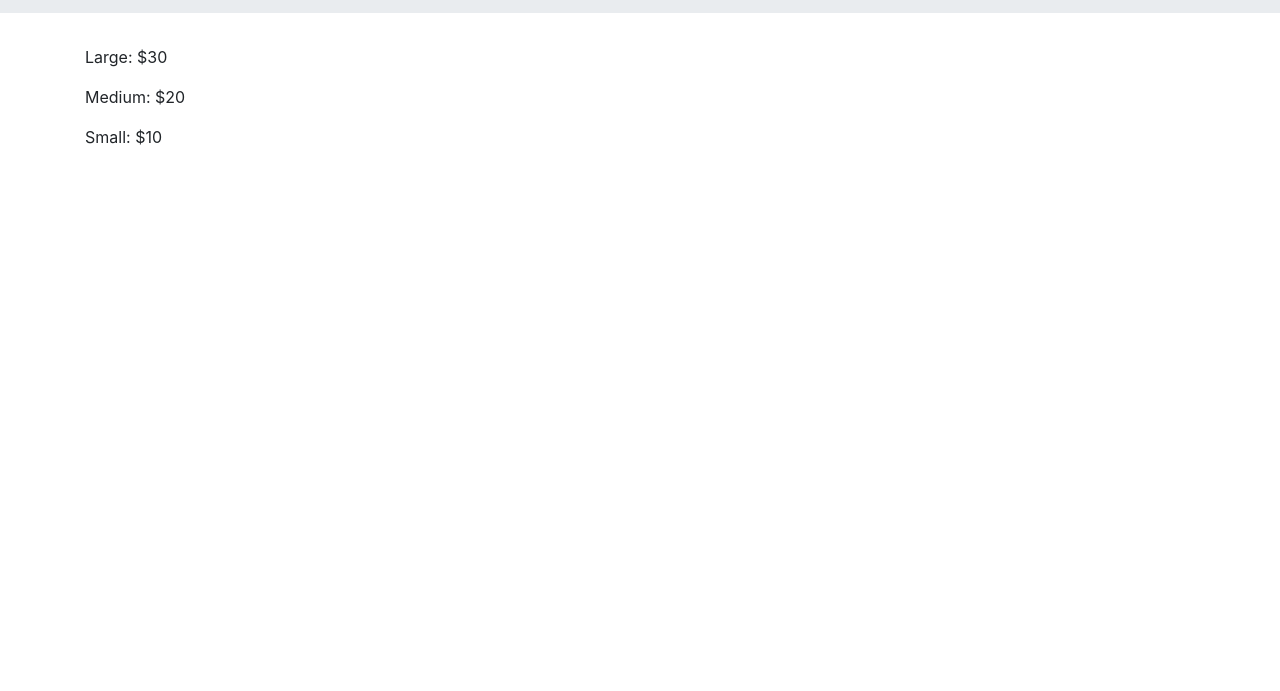
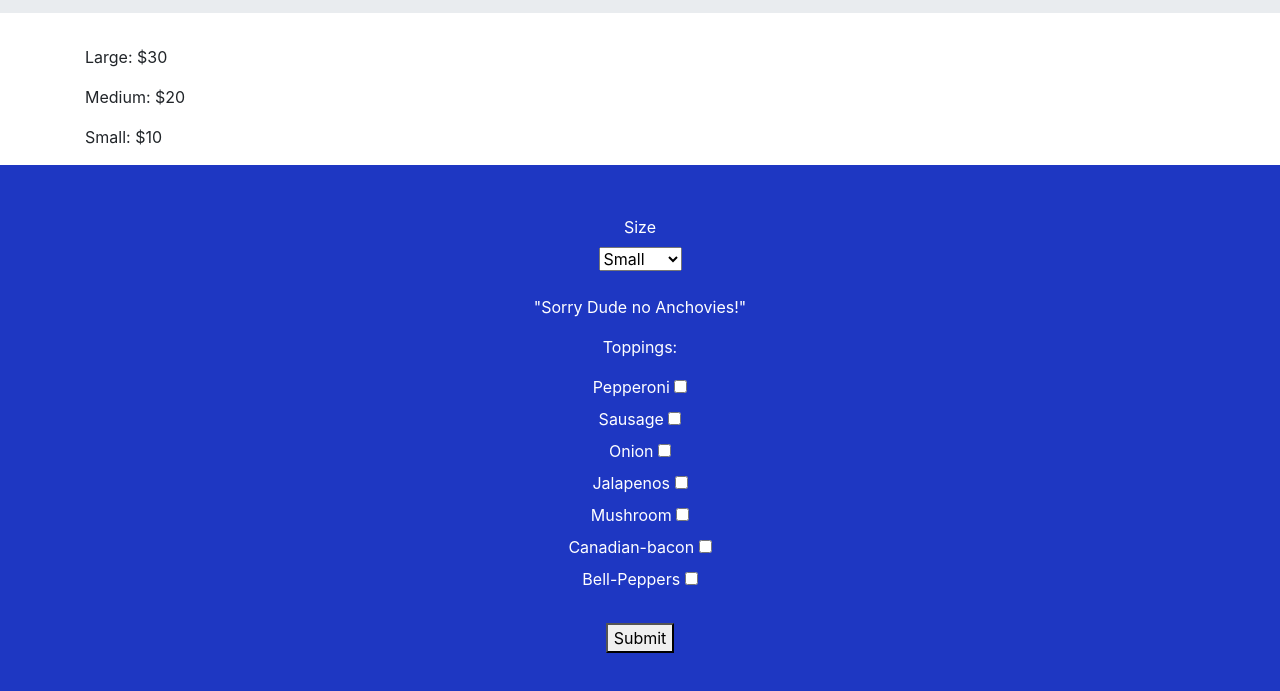
Before and after one commit to 88-1982/pizza_palace, a plain HTML site: page index.html in a window 1280 px wide. Shown: the part 217-908 px from the top of the page. Before the commit the page ends 800 px from the top, so only its background shows below. Drawn offline with Linux system fonts and the light colour scheme.

Commit message:
add toppings to html

```diff
--- a/index.html
+++ b/index.html
@@ -24,9 +24,51 @@
       <p>Small: $10</p>
     </div>
   </div>
-    <div id="pizza-toppinggit ">
+  <div class="big-box">
+    <div class="box">
+      <form id="pizza-form">
+        <div id="pizza-size">
+          <label id="size-label" for="size">Size</label>
+          <br>
+          <select name="size" id="select-size">
+            <option id="small">Small</option>
+            <option id="medium">Medium</option>
+            <option id="large">Large</option>
+          </select>
+        </div>
+        <br>
+        <form>
+          <p>"Sorry Dude no Anchovies!"</p>
+          <div id="pizza-toppings">
+            <p id="title">Toppings:</p>
+            <label for="pepperoni">Pepperoni</label>
+            <input type="checkbox" id="pepperoni" name="toppings" value="pepperoni">
+            <br>
+            <label for="sausage">Sausage</label>
+            <input type="checkbox" id="sausage" name="toppings" value="sausage">
+            <br>
+            <label for="onion">Onion</label>
+            <input type="checkbox" id="onion" name="toppings" value="onion">
+            <br>
+            <label for="jalapenos">Jalapenos</label>
+            <input type="checkbox" id="jalapenos" name="toppings" value="jalapenos">
+            <br>
+            <label for="mushroom">Mushroom</label>
+            <input type="checkbox" id="mushroom" name="toppings" value="mushroom">
+            <br>
+            <label for="canadian-bacon">Canadian-bacon</label>
+            <input type="checkbox" id="canadian-bacon" name="toppings" value="canadian-bacon">
+            <br>
+            <label for="bell-peppers">Bell-Peppers</label>
+            <input type="checkbox" id="bell-peppers" name="toppings" value="bell-peppers">
+          </div>
+          <br>
+          <button type="submit" id="submit">Submit</button>
+        </form>
+    </div>
+  </div>
+  </form>
 
-    </div>
 </body>
 
 </html>
```
Lines whose indentation alone changed are shown as unchanged.
